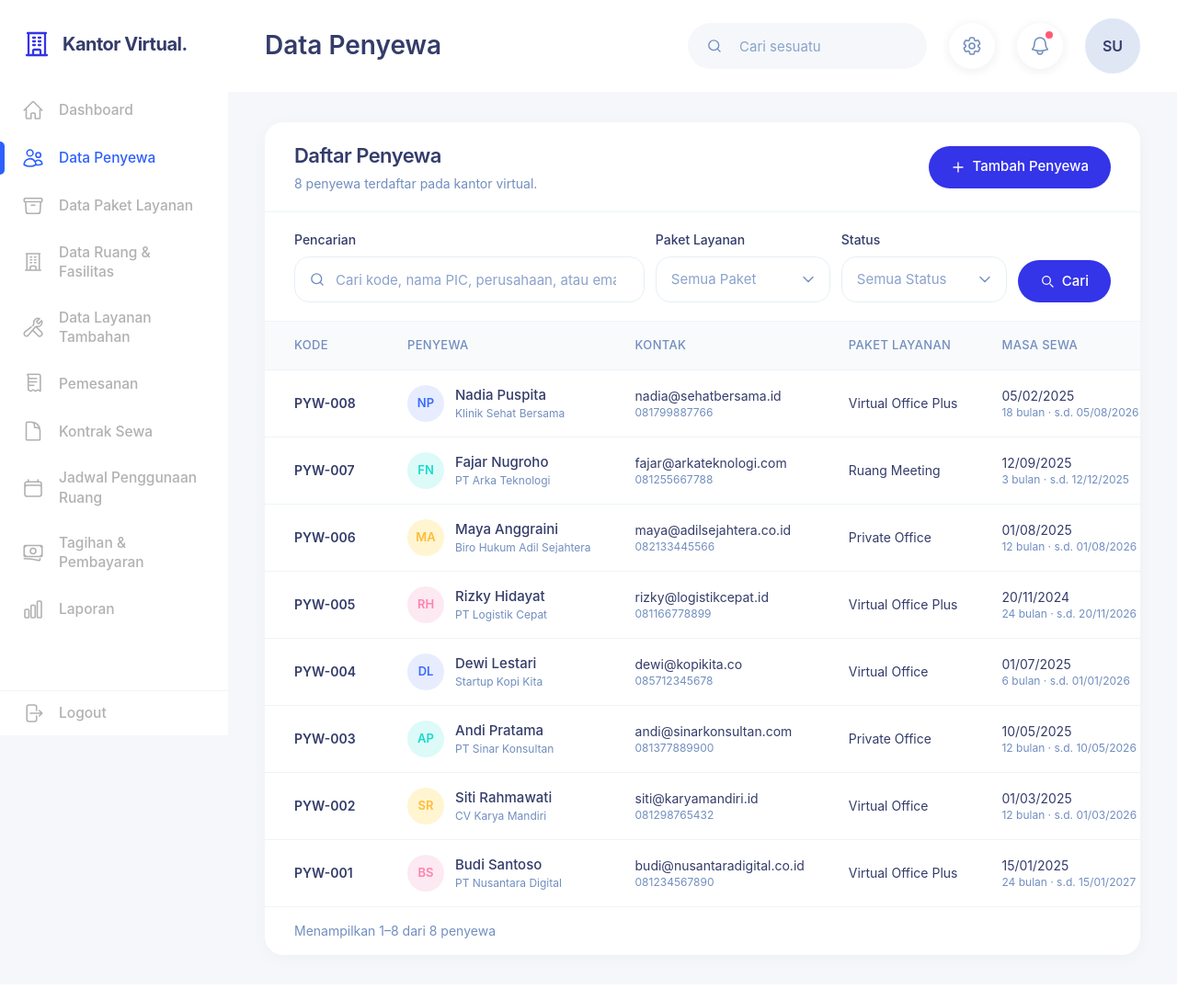
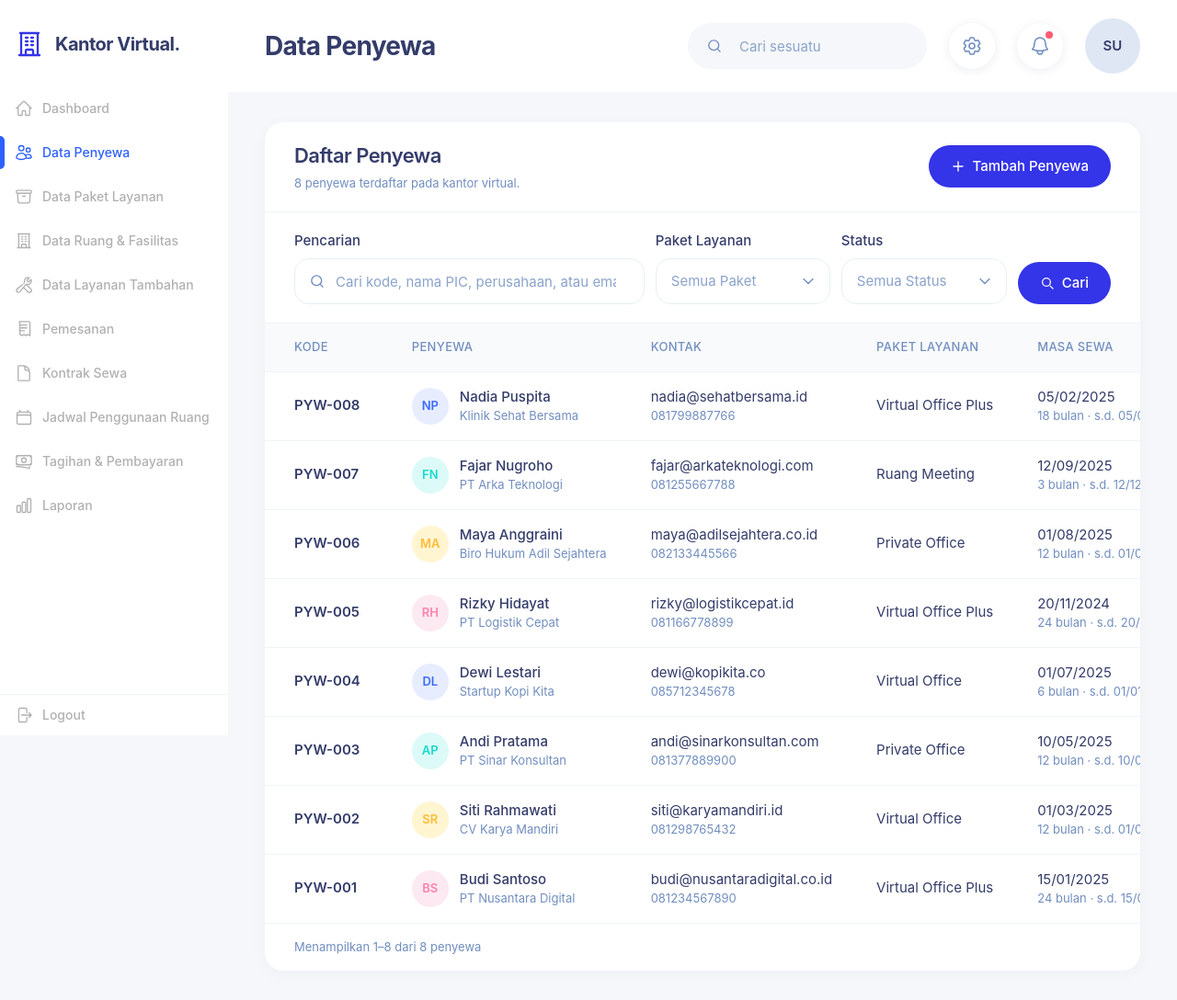
Before and after one commit to hilmiwicak/bnsp-dashboard, a Laravel app: page /penyewa in a window 1280 px wide. Shown: the whole page at 92% size. Before the commit the page ends 1046 px from the top, so only its background shows below. Run offline with Laravel 12, Linux system fonts and the light colour scheme; the visitor is signed in with stand-in values (Sample User, id 1); data comes from the database, SQL or seed files in the repository; style sheets or scripts are compiled from the project's sources.

Commit message:
fix(text): refine typography and spacing across all file.
Replace ad-hoc text-sm/text-xs utilities with explicit pixel sizes to
tighten the type scale, and adjust sidebar nav padding, icon sizing, and
layout heading weights for a more consistent rhythm.

```diff
--- a/resources/views/components/alert.blade.php
+++ b/resources/views/components/alert.blade.php
@@ -11,7 +11,7 @@
 
 <div
     role="{{ $role }}"
-    {{ $attributes->merge(['class' => 'rounded-2xl border px-4 py-3 text-sm '.$styles]) }}
+    {{ $attributes->merge(['class' => 'rounded-2xl border px-4 py-3 text-[15px] '.$styles]) }}
 >
     {{ $slot }}
 </div>
--- a/resources/views/components/auth/brand-panel.blade.php
+++ b/resources/views/components/auth/brand-panel.blade.php
@@ -33,7 +33,7 @@
 
         <a
             href="#"
-            class="mt-8 inline-flex items-center justify-center rounded-full border border-white/25 bg-[linear-gradient(180deg,#3d93ff_0%,#1877f2_100%)] px-8 py-3 text-sm font-medium text-white shadow-[0_12px_30px_-10px_rgba(8,70,190,0.95)] transition hover:brightness-110 focus:outline-none focus-visible:ring-2 focus-visible:ring-white/70 focus-visible:ring-offset-2 focus-visible:ring-offset-brand-700"
+            class="mt-8 inline-flex items-center justify-center rounded-full border border-white/25 bg-[linear-gradient(180deg,#3d93ff_0%,#1877f2_100%)] px-8 py-3 text-[15px] font-medium text-white shadow-[0_12px_30px_-10px_rgba(8,70,190,0.95)] transition hover:brightness-110 focus:outline-none focus-visible:ring-2 focus-visible:ring-white/70 focus-visible:ring-offset-2 focus-visible:ring-offset-brand-700"
         >
             Read More
         </a>
--- a/resources/views/components/dashboard/form-field.blade.php
+++ b/resources/views/components/dashboard/form-field.blade.php
@@ -20,7 +20,7 @@
 @endphp
 
 <div>
-    <label for="{{ $name }}" class="mb-2 block text-sm font-medium text-dash-ink">
+    <label for="{{ $name }}" class="mb-2 block text-[15px] font-medium text-dash-ink">
         {{ $label ?? $name }}@if ($required)<span class="text-dash-alert"> *</span>@endif
     </label>
 
@@ -46,8 +46,8 @@
     @endif
 
     @if ($error)
-        <p id="{{ $name }}-error" class="mt-1.5 text-xs font-medium text-rose-600">{{ $error }}</p>
+        <p id="{{ $name }}-error" class="mt-1.5 text-[13px] font-medium text-rose-600">{{ $error }}</p>
     @elseif ($hint)
-        <p class="mt-1.5 text-xs text-dash-muted">{{ $hint }}</p>
+        <p class="mt-1.5 text-[13px] text-dash-muted">{{ $hint }}</p>
     @endif
 </div>
--- a/resources/views/components/dashboard/form-select.blade.php
+++ b/resources/views/components/dashboard/form-select.blade.php
@@ -23,7 +23,7 @@
 @endphp
 
 <div>
-    <label for="{{ $name }}" class="mb-2 block text-sm font-medium text-dash-ink">
+    <label for="{{ $name }}" class="mb-2 block text-[15px] font-medium text-dash-ink">
         {{ $label ?? $name }}@if ($required)<span class="text-dash-alert"> *</span>@endif
     </label>
 
@@ -49,6 +49,6 @@
     </div>
 
     @if ($error)
-        <p id="{{ $name }}-error" class="mt-1.5 text-xs font-medium text-rose-600">{{ $error }}</p>
+        <p id="{{ $name }}-error" class="mt-1.5 text-[13px] font-medium text-rose-600">{{ $error }}</p>
     @endif
 </div>
--- a/resources/views/components/dashboard/nav-item.blade.php
+++ b/resources/views/components/dashboard/nav-item.blade.php
@@ -23,7 +23,7 @@
         'logout' => '<path stroke-linecap="round" stroke-linejoin="round" d="M15.75 9V5.25A2.25 2.25 0 0 0 13.5 3h-6a2.25 2.25 0 0 0-2.25 2.25v13.5A2.25 2.25 0 0 0 7.5 21h6a2.25 2.25 0 0 0 2.25-2.25V15m3 0 3-3m0 0-3-3m3 3H9" />',
     ];
 
-    $classes = 'relative flex w-full items-center gap-4 px-6 py-3 text-left text-[15.5px] font-medium transition focus:outline-none focus-visible:ring-2 focus-visible:ring-inset focus-visible:ring-dash-primary/40';
+    $classes = 'relative flex w-full items-center gap-2.5 px-4 py-3 text-left text-[14px] font-medium transition focus:outline-none focus-visible:ring-2 focus-visible:ring-inset focus-visible:ring-dash-primary/40';
 
     $tone = $active ? 'text-dash-primary' : 'text-[#b1b1b1] hover:text-dash-primary';
 @endphp
@@ -34,7 +34,7 @@
             <span class="absolute left-0 top-1/2 h-9 w-[5px] -translate-y-1/2 rounded-r-full bg-dash-primary"></span>
         @endif
 
-        <svg class="h-6 w-6 shrink-0" viewBox="0 0 24 24" fill="none" stroke="currentColor" stroke-width="1.6" aria-hidden="true">
+        <svg class="h-5 w-5 shrink-0" viewBox="0 0 24 24" fill="none" stroke="currentColor" stroke-width="1.6" aria-hidden="true">
             {!! $paths[$icon] ?? $paths['home'] !!}
         </svg>
 
@@ -42,7 +42,7 @@
     </a>
 @else
     <button type="submit" class="{{ $classes }} {{ $tone }}">
-        <svg class="h-6 w-6 shrink-0" viewBox="0 0 24 24" fill="none" stroke="currentColor" stroke-width="1.6" aria-hidden="true">
+        <svg class="h-5 w-5 shrink-0" viewBox="0 0 24 24" fill="none" stroke="currentColor" stroke-width="1.6" aria-hidden="true">
             {!! $paths[$icon] ?? $paths['home'] !!}
         </svg>
 
--- a/resources/views/components/dashboard/sidebar.blade.php
+++ b/resources/views/components/dashboard/sidebar.blade.php
@@ -17,7 +17,7 @@
     data-sidebar
     class="fixed inset-y-0 left-0 z-40 flex w-[248px] -translate-x-full flex-col overflow-y-auto bg-white transition-transform duration-200 ease-out lg:sticky lg:top-0 lg:z-0 lg:h-screen lg:translate-x-0"
 >
-    <div class="flex items-center gap-3 px-6 pb-8 pt-8">
+    <div class="flex items-center gap-3 px-4 pb-8 pt-8">
         <svg class="h-8 w-8 shrink-0 text-dash-indigo" viewBox="0 0 24 24" fill="none" stroke="currentColor" stroke-width="1.7" aria-hidden="true">
             <path stroke-linecap="round" stroke-linejoin="round" d="M3.75 21h16.5M4.5 3h15M5.25 3v18m13.5-18v18M9 6.75h1.5m-1.5 3h1.5m-1.5 3h1.5m3-6H15m-1.5 3H15m-1.5 3H15M9 21v-3.375c0-.621.504-1.125 1.125-1.125h3.75c.621 0 1.125.504 1.125 1.125V21" />
         </svg>
--- a/resources/views/components/form/button.blade.php
+++ b/resources/views/components/form/button.blade.php
@@ -3,7 +3,7 @@
 <button
     type="{{ $type }}"
     {{ $attributes->merge([
-        'class' => 'flex h-14 w-full items-center justify-center rounded-full bg-[linear-gradient(180deg,#1180ff_0%,#0a5ce0_100%)] text-sm font-medium text-white shadow-[0_16px_30px_-14px_rgba(10,92,224,0.9)] transition hover:brightness-110 focus:outline-none focus-visible:ring-2 focus-visible:ring-brand-500 focus-visible:ring-offset-2',
+        'class' => 'flex h-14 w-full items-center justify-center rounded-full bg-[linear-gradient(180deg,#1180ff_0%,#0a5ce0_100%)] text-[15px] font-medium text-white shadow-[0_16px_30px_-14px_rgba(10,92,224,0.9)] transition hover:brightness-110 focus:outline-none focus-visible:ring-2 focus-visible:ring-brand-500 focus-visible:ring-offset-2',
     ]) }}
 >
     {{ $slot }}
--- a/resources/views/components/form/field.blade.php
+++ b/resources/views/components/form/field.blade.php
@@ -14,7 +14,7 @@
     ];
 
     $classes = implode(' ', [
-        'h-14 w-full rounded-full border bg-white pl-[3.25rem] pr-6 text-sm text-neutral-800',
+        'h-14 w-full rounded-full border bg-white pl-[3.25rem] pr-6 text-[15px] text-neutral-800',
         'shadow-[0_1px_2px_rgba(16,24,40,0.04)] outline-none transition placeholder:text-neutral-400 focus:ring-4',
         $error
             ? 'border-rose-400 focus:border-rose-400 focus:ring-rose-500/10'
@@ -43,6 +43,6 @@
     </div>
 
     @if ($error)
-        <p id="{{ $name }}-error" class="mt-1.5 pl-5 text-xs font-medium text-rose-600">{{ $error }}</p>
+        <p id="{{ $name }}-error" class="mt-1.5 pl-5 text-[13px] font-medium text-rose-600">{{ $error }}</p>
     @endif
 </div>
--- a/resources/views/components/layouts/dashboard.blade.php
+++ b/resources/views/components/layouts/dashboard.blade.php
@@ -34,7 +34,7 @@
                     </svg>
                 </button>
 
-                <h1 class="truncate text-xl font-semibold text-dash-ink sm:text-[24px] lg:text-[28px]">
+                <h1 class="truncate text-[24px] font-bold leading-tight tracking-tight text-dash-ink sm:text-[28px]">
                     {{ $heading }}
                 </h1>
 
@@ -74,7 +74,7 @@
                         <span class="absolute right-[11px] top-[9px] h-2 w-2 rounded-full bg-[#fe5c73] ring-2 ring-white"></span>
                     </button>
 
-                    <div class="flex h-[44px] w-[44px] items-center justify-center rounded-full bg-[#dfe7f5] text-sm font-semibold text-dash-ink sm:h-[52px] sm:w-[52px] lg:h-[60px] lg:w-[60px] lg:text-base">
+                    <div class="flex h-[44px] w-[44px] items-center justify-center rounded-full bg-[#dfe7f5] text-[13px] font-semibold text-dash-ink sm:h-[52px] sm:w-[52px] lg:h-[60px] lg:w-[60px] lg:text-[15px]">
                         {{ $initials ?: 'KV' }}
                     </div>
                 </div>
--- a/resources/views/dashboard.blade.php
+++ b/resources/views/dashboard.blade.php
@@ -93,7 +93,7 @@
 
                         <div class="min-w-0 flex-1">
                             <p class="truncate text-[15px] font-medium text-dash-ink">{{ $transaction['title'] }}</p>
-                            <p class="mt-0.5 text-xs text-dash-muted">{{ $transaction['date'] }}</p>
+                            <p class="mt-0.5 text-[13px] text-dash-muted">{{ $transaction['date'] }}</p>
                         </div>
 
                         <p class="shrink-0 text-[15px] font-medium {{ $transaction['amountTone'] }}">{{ $transaction['amount'] }}</p>
@@ -137,12 +137,12 @@
                 <div class="flex items-start gap-4 sm:gap-6">
                     @foreach ($team as $person)
                         <div class="flex min-w-0 flex-col items-center gap-2 text-center">
-                            <span class="flex h-[60px] w-[60px] items-center justify-center rounded-full text-base font-semibold {{ $person['tone'] }}">
+                            <span class="flex h-[60px] w-[60px] items-center justify-center rounded-full text-[15px] font-semibold {{ $person['tone'] }}">
                                 {{ $person['initials'] }}
                             </span>
                             <div class="min-w-0">
                                 <p class="truncate text-[15px] font-medium text-dash-ink">{{ $person['name'] }}</p>
-                                <p class="truncate text-xs text-dash-muted">{{ $person['role'] }}</p>
+                                <p class="truncate text-[13px] text-dash-muted">{{ $person['role'] }}</p>
                             </div>
                         </div>
                     @endforeach
--- a/resources/views/penyewa/form.blade.php
+++ b/resources/views/penyewa/form.blade.php
@@ -1,7 +1,7 @@
 @php
     $card = 'rounded-[20px] bg-white p-6 shadow-[0_4px_20px_rgba(25,35,80,0.03)] lg:p-8';
-    $legend = 'text-[17px] font-semibold tracking-tight text-dash-ink';
-    $note = 'mt-1 text-sm text-dash-muted';
+    $legend = 'text-[20px] font-semibold tracking-tight text-dash-ink lg:text-[22px]';
+    $note = 'mt-1 text-[13px] text-dash-muted';
 @endphp
 
 <form method="POST" action="{{ $action }}" class="space-y-6">
--- a/resources/views/penyewa/index.blade.php
+++ b/resources/views/penyewa/index.blade.php
@@ -25,7 +25,7 @@
             <div class="flex flex-wrap items-center justify-between gap-4 border-b border-dash-line/70 px-6 py-5 lg:px-8">
                 <div>
                     <h2 class="text-[20px] font-semibold tracking-tight text-dash-ink lg:text-[22px]">Daftar Penyewa</h2>
-                    <p class="mt-1 text-sm text-dash-muted">
+                    <p class="mt-1 text-[13px] text-dash-muted">
                         {{ $totalSemua }} penyewa terdaftar pada kantor virtual.
                     </p>
                 </div>
@@ -40,7 +40,7 @@
 
             <form method="GET" action="{{ route('penyewa.index') }}" class="flex flex-wrap items-end gap-3 px-6 py-5 lg:px-8">
                 <div class="min-w-[220px] flex-1">
-                    <label for="q" class="mb-2 block text-sm font-medium text-dash-ink">Pencarian</label>
+                    <label for="q" class="mb-2 block text-[15px] font-medium text-dash-ink">Pencarian</label>
                     <div class="relative">
                         <svg class="pointer-events-none absolute left-4 top-1/2 h-[18px] w-[18px] -translate-y-1/2 text-dash-muted" viewBox="0 0 24 24" fill="none" stroke="currentColor" stroke-width="1.8" aria-hidden="true">
                             <circle cx="11" cy="11" r="7.25" />
@@ -108,7 +108,7 @@
                     <tbody class="divide-y divide-dash-line/70">
                         @forelse ($penyewa as $item)
                             <tr class="align-middle transition hover:bg-dash-surface/60">
-                                <td class="whitespace-nowrap px-6 py-4 text-sm font-semibold text-dash-ink lg:px-8">
+                                <td class="whitespace-nowrap px-6 py-4 text-[15px] font-semibold text-dash-ink lg:px-8">
                                     {{ $item->kode_penyewa }}
                                 </td>
 
@@ -119,29 +119,29 @@
                                         </span>
                                         <div class="min-w-0">
                                             <p class="truncate text-[15px] font-medium text-dash-ink">{{ $item->nama_pic }}</p>
-                                            <p class="truncate text-xs text-dash-muted">{{ $item->nama_perusahaan }}</p>
+                                            <p class="truncate text-[13px] text-dash-muted">{{ $item->nama_perusahaan }}</p>
                                         </div>
                                     </div>
                                 </td>
 
                                 <td class="px-6 py-4">
-                                    <p class="truncate text-sm text-dash-ink">{{ $item->email }}</p>
-                                    <p class="text-xs text-dash-muted">{{ $item->no_hp }}</p>
+                                    <p class="truncate text-[15px] text-dash-ink">{{ $item->email }}</p>
+                                    <p class="text-[13px] text-dash-muted">{{ $item->no_hp }}</p>
                                 </td>
 
-                                <td class="whitespace-nowrap px-6 py-4 text-sm text-dash-ink">
+                                <td class="whitespace-nowrap px-6 py-4 text-[15px] text-dash-ink">
                                     {{ $item->paket_layanan }}
                                 </td>
 
-                                <td class="whitespace-nowrap px-6 py-4 text-sm text-dash-ink">
+                                <td class="whitespace-nowrap px-6 py-4 text-[15px] text-dash-ink">
                                     {{ $item->tanggal_mulai_sewa->format('d/m/Y') }}
-                                    <span class="block text-xs text-dash-muted">
+                                    <span class="block text-[13px] text-dash-muted">
                                         {{ $item->durasi_sewa }} bulan &middot; s.d. {{ $item->masaSewaBerakhir()->format('d/m/Y') }}
                                     </span>
                                 </td>
 
                                 <td class="whitespace-nowrap px-6 py-4">
-                                    <span class="inline-flex rounded-full px-3 py-1 text-xs font-semibold {{ $statusTone[$item->status] ?? 'bg-dash-surface text-dash-muted' }}">
+                                    <span class="inline-flex rounded-full px-3 py-1 text-[13px] font-semibold {{ $statusTone[$item->status] ?? 'bg-dash-surface text-dash-muted' }}">
                                         {{ $item->status }}
                                     </span>
                                 </td>
@@ -184,7 +184,7 @@
                                     <p class="mt-4 text-[15px] font-medium text-dash-ink">
                                         {{ $isFiltered ? 'Tidak ada penyewa yang cocok dengan pencarian.' : 'Belum ada data penyewa.' }}
                                     </p>
-                                    <p class="mt-1 text-sm text-dash-muted">
+                                    <p class="mt-1 text-[13px] text-dash-muted">
                                         {{ $isFiltered ? 'Coba ubah kata kunci atau filter yang digunakan.' : 'Tambahkan penyewa pertama untuk mulai mengelola data kantor virtual.' }}
                                     </p>
 
@@ -204,7 +204,7 @@
 
             @if ($penyewa->total() > 0)
                 <div class="flex flex-wrap items-center justify-between gap-4 border-t border-dash-line/70 px-6 py-4 lg:px-8">
-                    <p class="text-sm text-dash-muted">
+                    <p class="text-[13px] text-dash-muted">
                         Menampilkan {{ $penyewa->firstItem() }}&ndash;{{ $penyewa->lastItem() }} dari {{ $penyewa->total() }} penyewa
                     </p>
 
```
Also changed, not shown: resources/views/auth/login.blade.php (+4 -4 lines), resources/views/auth/register.blade.php (+4 -4 lines), resources/views/components/dashboard/membership-card.blade.php (+4 -4 lines), resources/views/modules/placeholder.blade.php (+5 -5 lines).
